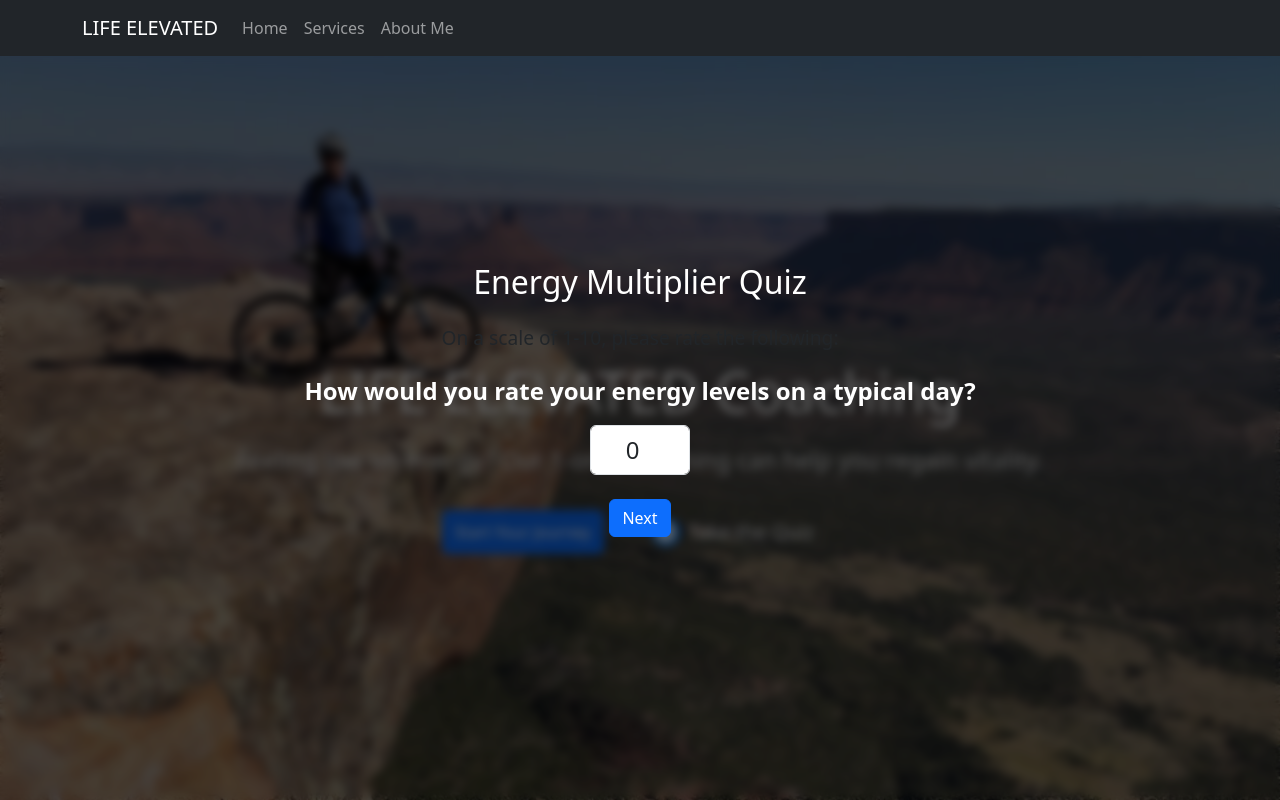
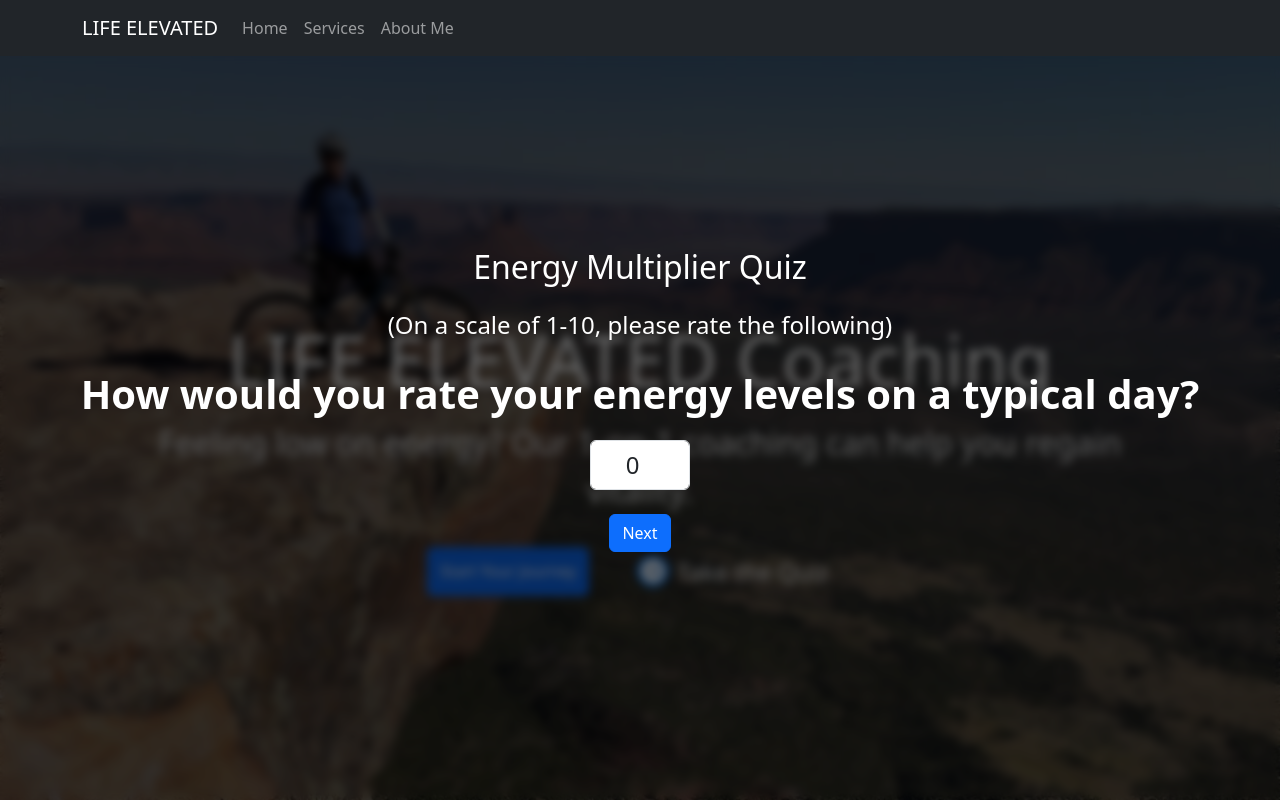
Before and after one commit to GregorioD8/life-elevated, a React (Create React App) app in the folder client/: page / in a window 1280 px wide. Both pictures are taken after a click on the button "Take the Quiz". Shown: the top 800 px of the page. Built offline with nearby package versions, Linux system fonts and the light colour scheme; a small style sheet from the web is missing.

Commit message:
adding notes

```diff
--- a/client/src/components/HeroSection.js
+++ b/client/src/components/HeroSection.js
@@ -2,7 +2,7 @@ import React, { useContext, useState } from 'react';
 import { motion } from 'framer-motion';
 import { UserPerformanceContext } from './UserPerformanceContext';
 import QuizPopup from './QuizPopup'; // Import QuizPopup component
-
+// maybe get rid of the modal?
 const HeroSection = () => {
   const { performance } = useContext(UserPerformanceContext);
   const [showQuiz, setShowQuiz] = useState(false); // State for controlling modal
--- a/client/src/components/Quiz.js
+++ b/client/src/components/Quiz.js
@@ -50,12 +50,12 @@ const Quiz = ({ onClose }) => {
 
   return (
     <div>
-      <h2 className="mb-4" style={{ fontSize: '2rem' }}>Energy Multiplier Quiz</h2>
-      <h4 className="mb-4" style={{ fontSize: '1.2rem' }}>On a scale of 1-10, please rate the following:</h4>
+        <h2 className="mb-4" style={{ fontSize: '2rem', color: 'white' }}>Energy Multiplier Quiz</h2>
+        <h4 className="mb-4" style={{ fontSize: '1.5rem', color: 'white' }}>(On a scale of 1-10, please rate the following)</h4>
 
       {/* Display the current question */}
       <div>
-        <p style={{ fontSize: '1.5rem', fontWeight: 'bold' }}>{questions[currentQuestionIndex].question}</p>
+        <p style={{ fontSize: '2.5rem', fontWeight: 'bold' }}>{questions[currentQuestionIndex].question}</p>
         <input
           type="number"
           min="1"
--- a/client/src/styles.css
+++ b/client/src/styles.css
@@ -17,7 +17,7 @@
   left: 0;
   right: 0;
   bottom: 0;
-  background: rgba(0, 0, 0, 0.3); /* Dark gradient overlay */
+  background: rgba(0, 0, 0, 0.5); /* Dark gradient overlay */
   z-index: 0;
 }
 
@@ -30,13 +30,13 @@
 }
 
 .hero-content h1 {
-  font-size: 3.5rem;
+  font-size: 4.5rem; /* Increased font size */
   margin-bottom: 1rem;
   text-shadow: 2px 2px 4px rgba(0, 0, 0, 0.5); /* Add shadow for better contrast */
 }
 
 .hero-content p {
-  font-size: 1.5rem;
+  font-size: 2rem; /* Increased font size */
   margin-bottom: 2rem;
   text-shadow: 1px 1px 3px rgba(0, 0, 0, 0.5);
 }
@@ -48,7 +48,7 @@
 }
 
 button {
-  font-size: 1.25rem;
+  font-size: 1.5rem; /* Increased font size */
   padding: 0.75rem 2rem;
   z-index: 1;
   transition: all 0.3s ease;
@@ -74,7 +74,7 @@ button:focus {
   display: inline-flex;
   align-items: center;
   justify-content: center; /* Center the content */
-  font-size: 1.25rem;
+  font-size: 1.5rem; /* Increased font size */
   padding: 0.5rem 1.5rem; /* Adjust the padding */
   color: white;
   background: transparent;
@@ -87,11 +87,11 @@ button:focus {
   display: inline-flex;
   justify-content: center;
   align-items: center;
-  width: 1.75rem;  /* Adjust icon size */
-  height: 1.75rem;
+  width: 2rem;  /* Adjusted icon size */
+  height: 2rem;
   border-radius: 50%;
   background-color: #007bff; /* Circle background */
-  font-size: 1.25rem; /* Icon size */
+  font-size: 1.5rem; /* Increased icon size */
   color: white; /* Icon color */
   margin-right: 0.5rem; /* Space between icon and text */
   transition: all 0.3s ease;
@@ -133,17 +133,23 @@ button:focus {
   text-align: center;
 }
 
+.quiz-container label {
+  color: white;  /* Change text color to white for better contrast */
+  font-size: 1.75rem; /* Increased font size */
+}
+
 /* Setting modal text color to white */
 .quiz-container h2,
 .quiz-container p,
 .quiz-container label {
   color: white;  /* Set text color to white */
+  font-size: 2rem; /* Increased text size */
 }
 
 .quiz-container input[type="number"] {
   margin: 1rem 0;
   padding: 0.5rem;
-  font-size: 1rem;
+  font-size: 1.5rem; /* Increased font size */
   width: 100%;
   max-width: 200px;
   text-align: center;
@@ -152,13 +158,13 @@ button:focus {
 .quiz-container .submit-btn {
   background-color: #007bff;
   color: white;
-  font-size: 1.25rem;
+  font-size: 1.5rem; /* Increased font size */
   padding: 0.75rem 2rem;
   border-radius: 50px;
   border: none;
   cursor: pointer;
   transition: all 0.3s ease;
-  margin-top: 1rem;
+  margin-top: 1.5rem;
 }
 
 .quiz-container .submit-btn:hover {
@@ -172,7 +178,7 @@ button:focus {
   right: 20px;
   background-color: transparent;
   border: none;
-  font-size: 1.5rem;
+  font-size: 2rem; /* Increased font size */
   cursor: pointer;
   color: white;
   z-index: 9999;
@@ -194,7 +200,7 @@ button:focus {
 }
 
 .post-quiz-section h2 {
-  font-size: 2.5rem;
+  font-size: 3rem; /* Increased font size */
   margin-bottom: 1.5rem;
 }
 
@@ -251,7 +257,7 @@ button:focus {
   border: none;
   padding: 0.75rem 2rem; /* Same padding as Start Your Journey button */
   color: white;
-  font-size: 1.25rem; /* Font size matching */
+  font-size: 1.5rem; /* Increased font size */
   border-radius: 0.375rem; /* Border radius matching */
   margin-top: 1rem; /* Add some space above the button */
   cursor: pointer;
```
Also changed, not shown: 1 other file (tests, documents, lock files or other folders).
